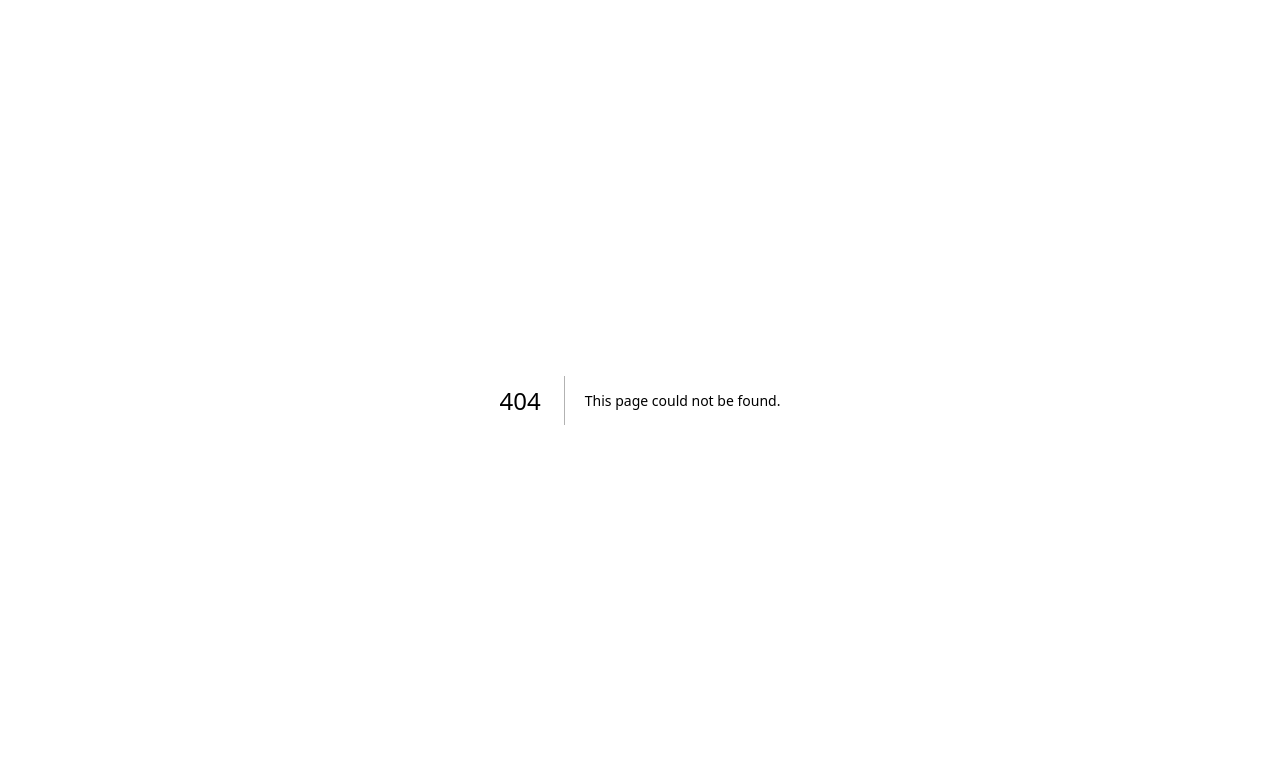
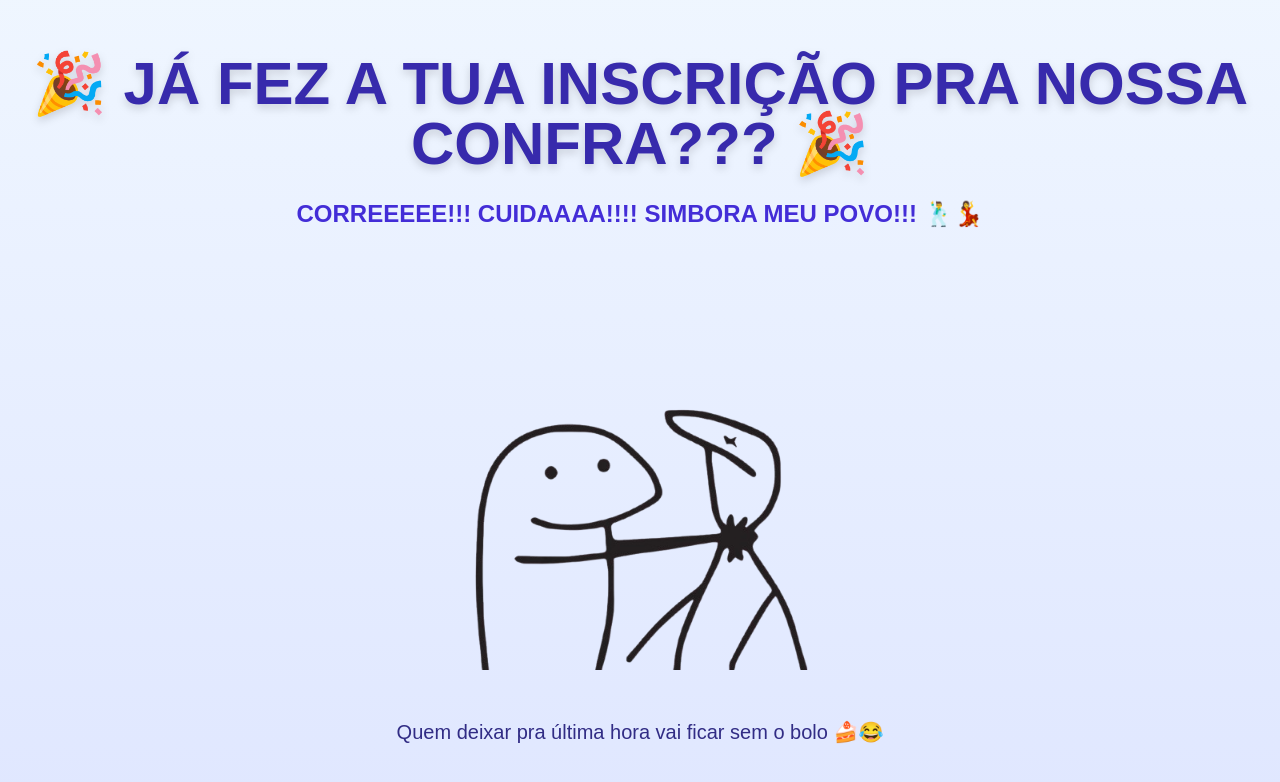
Before and after one commit to robsonalbuquerquedev/laianemochiteacher, a Next.js app: page /partiuconfra in a window 1280 px wide. Before the commit this address had no page. Shown: the top 782 px of the page. Built offline with nearby package versions, Linux system fonts and the light colour scheme.

Commit message:
feat: adding new page partiuconfra

```diff
--- /dev/null
+++ b/src/app/partiuconfra/page.tsx
@@ -0,0 +1,55 @@
+"use client";
+
+import { motion } from "framer-motion";
+import Image from "next/image";
+
+export default function PartiuConfraPage() {
+    return (
+        <div className="min-h-screen flex flex-col items-center justify-center bg-gradient-to-b from-blue-50 to-indigo-100 text-center p-6">
+            {/* Título animado */}
+            <motion.h1
+                initial={{ scale: 0 }}
+                animate={{ scale: 1 }}
+                transition={{ type: "spring", stiffness: 100, delay: 0.2 }}
+                className="text-5xl md:text-6xl font-extrabold text-indigo-800 drop-shadow-lg"
+            >
+                🎉 JÁ FEZ A TUA INSCRIÇÃO PRA NOSSA CONFRA??? 🎉
+            </motion.h1>
+
+            {/* Subtítulo divertido */}
+            <motion.p
+                initial={{ opacity: 0, y: 20 }}
+                animate={{ opacity: 1, y: 0 }}
+                transition={{ delay: 0.8 }}
+                className="text-xl md:text-2xl mt-6 text-indigo-700 font-semibold"
+            >
+                CORREEEEE!!! CUIDAAAA!!!! SIMBORA MEU POVO!!! 🕺💃
+            </motion.p>
+
+            {/* Imagem do meme */}
+            <motion.div
+                initial={{ opacity: 0, scale: 0.8 }}
+                animate={{ opacity: 1, scale: 1 }}
+                transition={{ delay: 1.2 }}
+                className="mt-10"
+            >
+                <Image
+                    src="/meme.png"
+                    alt="Meme engraçado da Confra"
+                    width={400}
+                    height={400}
+                />
+            </motion.div>
+
+            {/* Mensagem divertida final */}
+            <motion.p
+                initial={{ opacity: 0 }}
+                animate={{ opacity: 1 }}
+                transition={{ delay: 2 }}
+                className="mt-12 text-lg md:text-xl text-indigo-900"
+            >
+                Quem deixar pra última hora vai ficar sem o bolo 🍰😂
+            </motion.p>
+        </div>
+    );
+}
```
